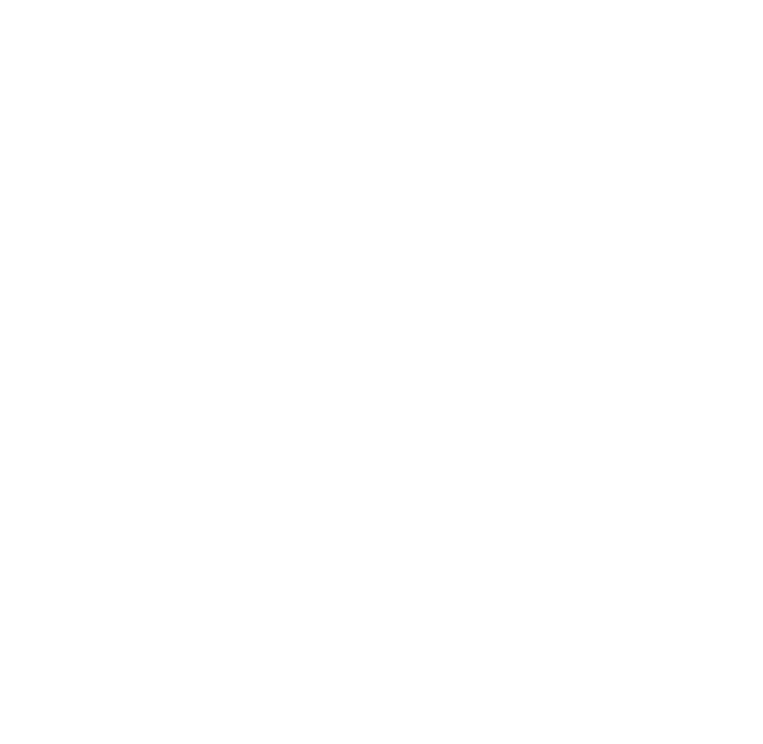
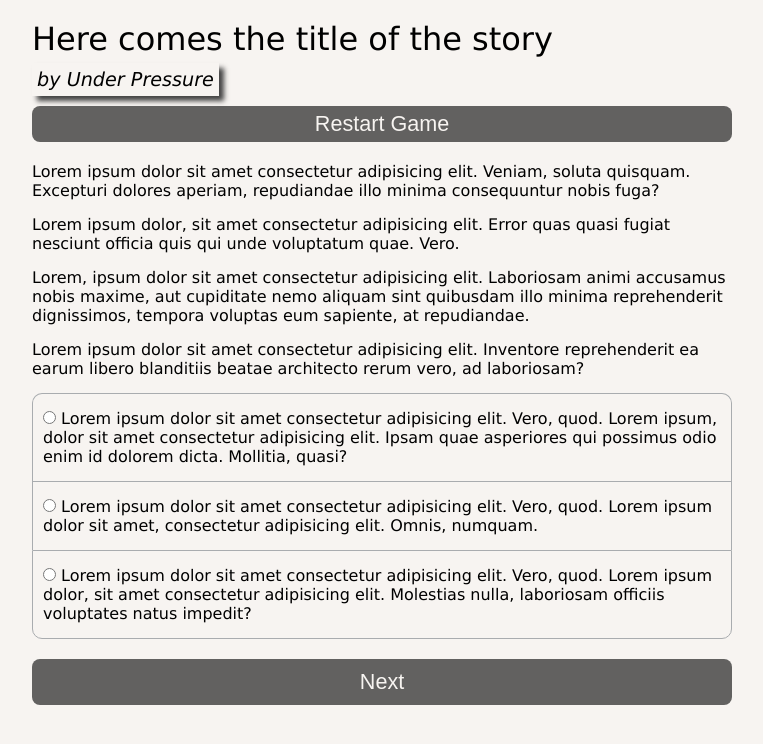
Before and after one commit to AliAyb/Interactive-Story, a plain HTML site: page index.html in a window 1280 px wide. Shown: the whole page, without its empty margins (258-1021 px from the left). Drawn offline with Linux system fonts and the light colour scheme.

Commit message:
Added Basic HTML-CSS

```diff
--- a/css/main.css
+++ b/css/main.css
@@ -0,0 +1,133 @@
+/* Resets */
+* {
+    padding: 0;
+    margin: 0;
+    box-sizing: border-box;
+}
+
+html, body {
+    font-family: Verdana, Geneva, Tahoma, sans-serif;
+    background-color: #f7f4f1;
+    font-size: 16px;
+}
+
+/* Main container styling */
+#main-container {
+    margin: auto;
+    max-width: 700px;
+    padding: 20px 0;
+}
+
+/* Header styling */
+
+.main-header {
+    margin-bottom: 20px;
+}
+
+/* the h1 */
+.game-title {
+    font-size: 2rem;
+    font-weight: 400;
+    margin-bottom: 10px;
+}
+
+/* the h2 */
+.author {
+    font-size: 1.2rem;
+    font-weight: 400;
+    margin-bottom: 10px;
+    font-style: italic;
+    margin-bottom: 15px;
+}
+
+.author span {
+    padding: 5px;
+    box-shadow: 5px 5px 5px #444;
+}
+
+/* the button */
+.reset-game {
+    font-size: 1.35rem;
+    cursor: pointer;
+    padding: 0.3rem;
+    background-color: #626160;
+    color: #f7f4f1;
+    border: none;
+    border-radius: 0.5rem;
+    display: block;
+    width: 100%;
+}
+
+.reset-game:hover {
+    color: #e4ded8;
+}
+
+/* Main Styling */
+
+.main {
+    margin-bottom: 20px;
+}
+
+.text p {
+    margin-bottom: 15px;
+}
+
+/* Choices */
+
+.choices {
+    margin-bottom: 20px;
+}
+
+.choices label{
+    border-color: #a9acaf;
+    border-style: solid;
+    border-width: 1px 1px 0;
+    padding: 15px 10px;
+    display: block;
+
+}
+
+.choice label:hover {
+    background-color: #e4ded8;
+    box-shadow:  10px 10px 10px #a9acaf;
+    animation: zoom 1s forwards ease-out;
+}
+
+@keyframes zoom {
+    0% {
+        transform: scale(1, 1);
+    }
+    100% {
+        transform: scale(1.1, 1.1);
+    }
+}
+
+
+/* first label */
+.first {
+    border-top-right-radius: 10px;
+    border-top-left-radius: 10px;
+}
+
+/* last label */
+.last {
+    border-bottom-width: 1px !important;
+    border-bottom-right-radius: 10px;
+    border-bottom-left-radius: 10px;
+}
+
+.btn {
+    display: block;
+    width: 100%;
+    cursor: pointer;
+    padding: 10px;
+    font-size: 1.35rem;
+    background-color: #626160;
+    color: #f7f4f1;
+    border: none;
+    border-radius: 0.5rem;
+}
+
+.btn:hover {
+    color: #e4ded8;
+}
--- a/index.html
+++ b/index.html
@@ -9,7 +9,55 @@
 </head>
 
 <body>
+    <div id="main-container">
+        <div class="main-header">
+            <h1 class="game-title"><span>Here comes the title of the story</span></h1>
+            <h2 class="author"><span>by Under Pressure</span></h2>
+            <button class="reset-game">Restart Game</button>
+        </div>
 
+        <div class="main">
+            <div class="text">
+                <p>Lorem ipsum dolor sit amet consectetur adipisicing elit. Veniam, soluta quisquam. Excepturi dolores
+                    aperiam, repudiandae illo minima consequuntur nobis fuga?</p>
+                <p>Lorem ipsum dolor, sit amet consectetur adipisicing elit. Error quas quasi fugiat nesciunt officia
+                    quis qui unde voluptatum quae. Vero.</p>
+                <p>Lorem, ipsum dolor sit amet consectetur adipisicing elit. Laboriosam animi accusamus nobis maxime,
+                    aut cupiditate nemo aliquam sint quibusdam illo minima reprehenderit dignissimos, tempora voluptas
+                    eum sapiente, at repudiandae.</p>
+                <p>Lorem ipsum dolor sit amet consectetur adipisicing elit. Inventore reprehenderit ea earum libero
+                    blanditiis beatae architecto rerum vero, ad laboriosam?</p>
+            </div>
+
+            <div class="choices">
+                <div class="choice">
+                    <label class="first">
+                        <input type="radio" name="choice"> Lorem ipsum dolor sit amet consectetur adipisicing elit.
+                        Vero, quod. Lorem ipsum, dolor sit amet consectetur adipisicing elit. Ipsam quae asperiores qui
+                        possimus odio enim id dolorem dicta. Mollitia, quasi?
+                    </label>
+                </div>
+
+                <div class="choice">
+                    <label>
+                        <input type="radio" name="choice"> Lorem ipsum dolor sit amet consectetur adipisicing elit.
+                        Vero, quod. Lorem ipsum dolor sit amet, consectetur adipisicing elit. Omnis, numquam.
+                    </label>
+                </div>
+
+                <div class="choice">
+                    <label class="last">
+                        <input type="radio" name="choice"> Lorem ipsum dolor sit amet consectetur adipisicing elit.
+                        Vero, quod. Lorem ipsum dolor, sit amet consectetur adipisicing elit. Molestias nulla,
+                        laboriosam officiis voluptates natus impedit?
+                    </label>
+                </div>
+            </div>
+
+            <button class="btn">Next</button>
+        </div>
+
+    </div>
     <script src="js/main.js"></script>
 </body>
 
```
